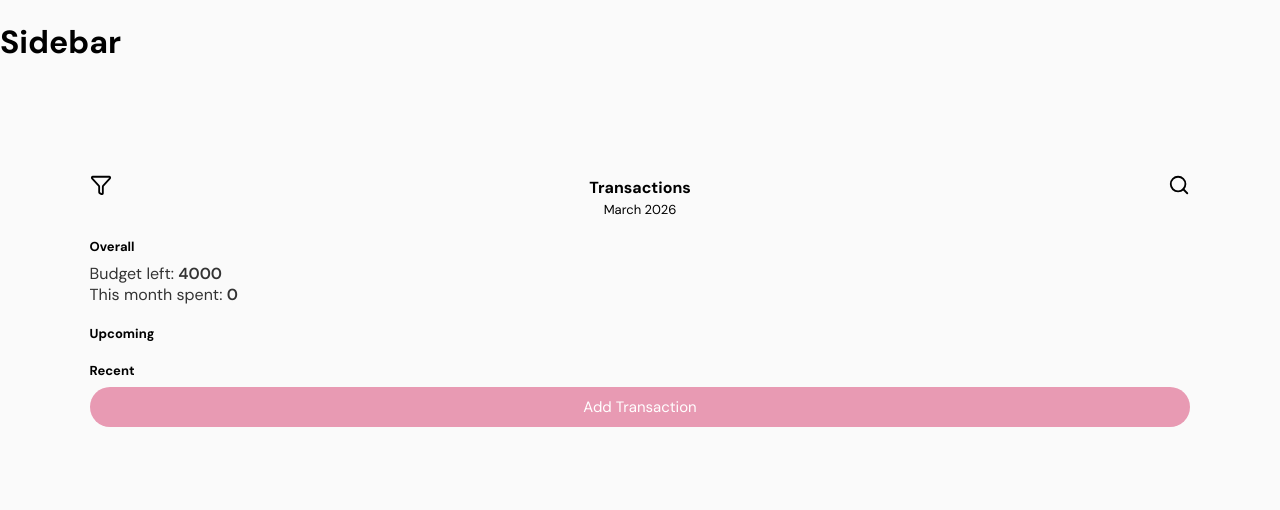
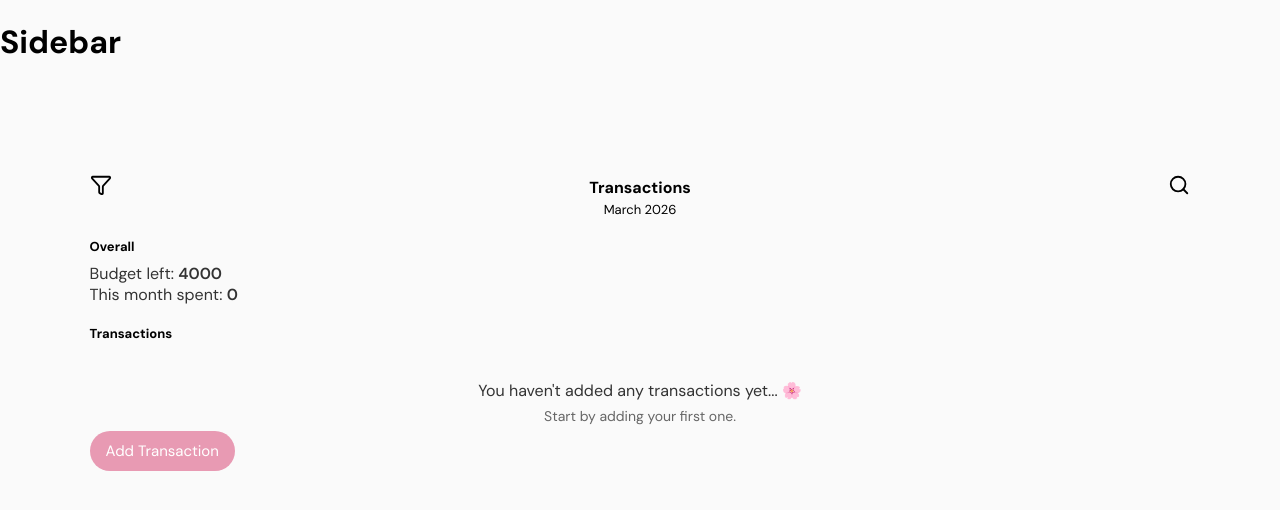
Before and after one commit to mirelalexy/blossom, a React (Vite) app in the folder frontend/: page /transactions in a window 1280 px wide. Shown: the top 510 px of the page. Built offline with nearby package versions, Linux system fonts and the light colour scheme.

Commit message:
feat(transactions): add empty state when no transactions exist

```diff
--- a/frontend/src/pages/Transactions.jsx
+++ b/frontend/src/pages/Transactions.jsx
@@ -64,6 +64,8 @@ function Transactions() {
 
     const budgetLeft = monthlyBudget - expenses
 
+    const noTransactions = upcomingTransactions.length === 0 && recentTransactions.length === 0
+
     return (
         <div className="transactions-layout">
             <div className="transactions-content">
@@ -87,19 +89,48 @@ function Transactions() {
                     </div>
                 </Section>
 
+                {noTransactions ? (
+                    <Section title="Transactions">
+                        <div className="empty-transactions">
+                            <p>You haven't added any transactions yet... 🌸</p>
+                            <p className="empty-sub">
+                                Start by adding your first one.
+                            </p>
+
+                            <Button onClick={() => navigate("/add-transaction")}>
+                                Add Transaction
+                            </Button>
+                        </div>
+                    </Section>
+                ) : (
+                    <>
                         <Section title="Upcoming">
-                    {upcomingTransactions.map((t) => (
+                        {upcomingTransactions.length === 0 ? (
+                            <p className="empty-state">
+                                No upcoming transactions
+                            </p>
+                        ) : (
+                            upcomingTransactions.map((t) => (
                                 <TransactionCard key={t.id} {...t} />
-                    ))}
+                            ))
+                        )}
                     </Section>
 
                     <Section title="Recent">
-                    {recentTransactions.map((t) => (
+                        {recentTransactions.length === 0 ? (
+                            <p className="empty-state">
+                                No recent transactions yet
+                            </p>
+                        ) : (
+                            recentTransactions.map((t) => (
                                 <TransactionCard key={t.id} {...t} />
-                    ))}
+                            ))
+                        )}
 
                         <Button onClick={() => navigate("/add-transaction")}>Add Transaction</Button>
                     </Section>
+                    </>
+                )}
             </div>
         </div>
     )
--- a/frontend/src/styles/global.css
+++ b/frontend/src/styles/global.css
@@ -21,3 +21,14 @@ button {
 .italic-p {
     font-style: italic;
 }
+
+.empty-sub {
+    color: var(--text-secondary);
+    font-size: 14px;
+}
+
+.empty-state {
+    text-align: center;
+    color: var(--text-secondary);
+    margin: 12px 0;
+}
--- a/frontend/src/styles/pages/Transactions.css
+++ b/frontend/src/styles/pages/Transactions.css
@@ -32,3 +32,12 @@
 .transactions-overall span {
     font-weight: 600;
 }
+
+.empty-transactions {
+    text-align: center;
+    padding: 24px 0;
+}
+
+.empty-transactions p {
+    margin: 6px 0;
+}
```
Lines whose indentation alone changed are shown as unchanged.
